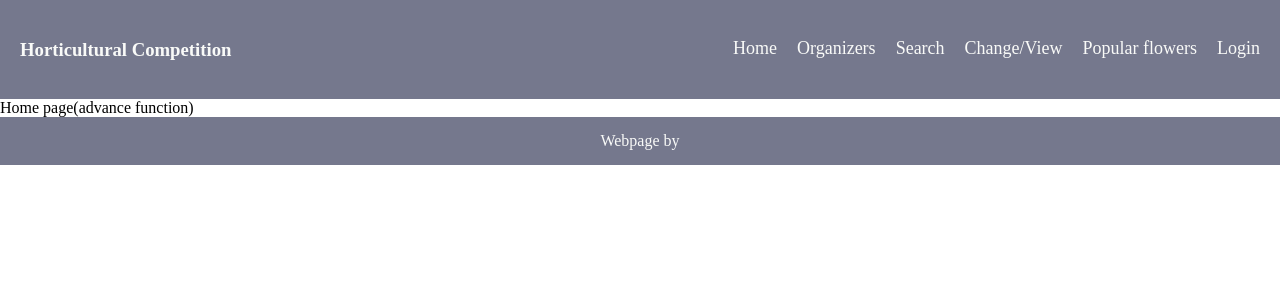
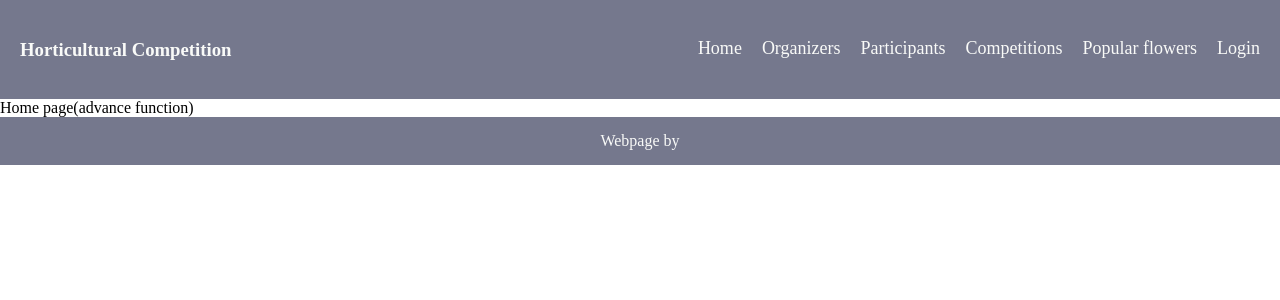
Before and after one commit to iKeiNagai/Django, a Django app: page / in a window 1280 px wide. Shown: the top 300 px of the page. Run offline with Django 5.2, Linux system fonts and the light colour scheme.

Commit message:
changed header items

```diff
--- a/dbproject/app/templates/home.html
+++ b/dbproject/app/templates/home.html
@@ -16,8 +16,8 @@
                 <!--urls from urls.py-->
                 <a href="{% url 'home' %}"><li>Home</li></a>
                 <a href="{% url 'organizers' %}"><li>Organizers</li></a>
-                <a href="{% url 'search' %}"><li>Search</li></a>
-                <a href="{% url 'changeview' %}"><li>Change/View</li></a>
+                <a href="{% url 'search' %}"><li>Participants</li></a>
+                <a href="{% url 'changeview' %}"><li>Competitions</li></a>
                 <a href="{% url 'pflowers' %}"><li>Popular flowers</li></a>
                 <a href="{% url 'home' %}"><li>Login</li></a>
             </ul>
```
